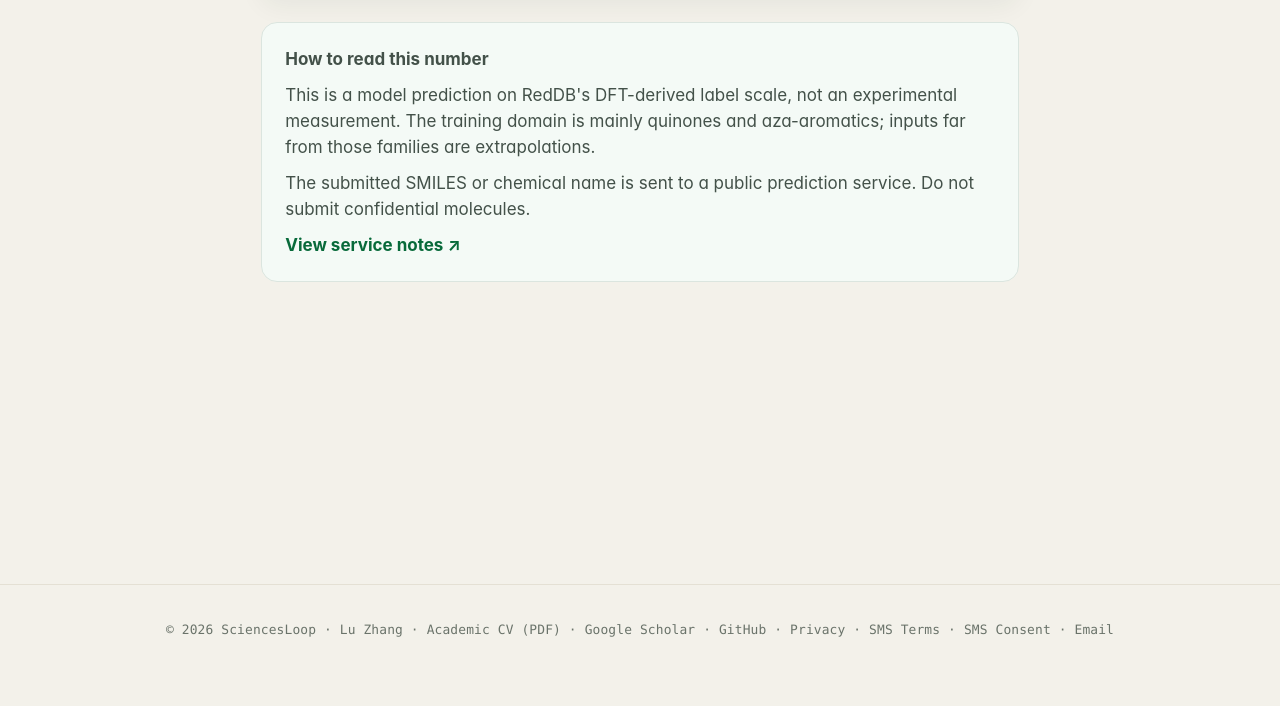
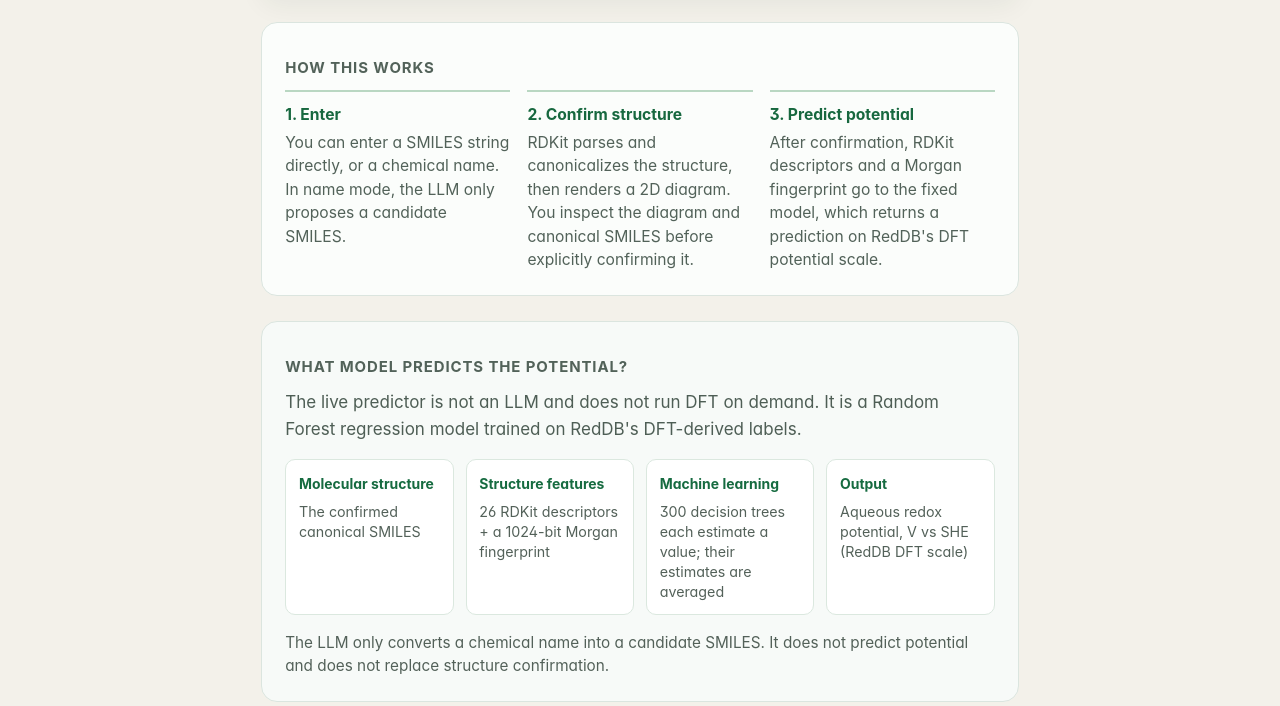
Before and after one commit to rockyzl/lu-zhang-site, an Astro site: page /agent/redox-rfb-predictor in a window 1280 px wide. Shown: the part 1052-1758 px from the top of the page. Before the commit the page ends 1727 px from the top, so only its background shows below. Built offline with nearby package versions, Linux system fonts and the light colour scheme; Astro itself is replaced by a stand-in of ours; no server answers.

Commit message:
Explain redox prediction model

```diff
--- a/src/components/RedoxRfbDemo.astro
+++ b/src/components/RedoxRfbDemo.astro
@@ -22,6 +22,21 @@ const copy = zh ? {
   confirm: "确认结构并预测",
   edit: "返回修改输入",
   structure: "二维分子结构",
+  howTitle: "这个流程怎样工作？",
+  howSteps: [
+    ["1. 输入", "你可以直接输入 SMILES；也可以输入化学名称。名称模式中，LLM 只负责提出一个候选 SMILES。"],
+    ["2. 结构确认", "RDKit 解析并标准化该结构，生成二维图。你检查图和 canonical SMILES 后，主动确认。"],
+    ["3. 电位预测", "确认后，RDKit 描述符和 Morgan fingerprint 被送入固定模型，输出 RedDB DFT 电位尺度上的预测值。"],
+  ],
+  modelTitle: "电位由什么模型预测？",
+  modelLead: "在线预测器不是 LLM，也不会现场运行 DFT。它是一个在 RedDB DFT 标签上训练好的 Random Forest 回归模型。",
+  modelPipeline: [
+    ["分子结构", "确认后的 canonical SMILES"],
+    ["结构特征", "26 个 RDKit 描述符 + 1024 位 Morgan fingerprint"],
+    ["机器学习", "300 棵决策树分别给出估计，再取平均"],
+    ["输出", "水系氧化还原电位，V vs SHE（RedDB DFT 尺度）"],
+  ],
+  llmRole: "LLM 的角色仅是把化学名称转成候选 SMILES；它不预测电位，也不替代结构确认。",
   loading: "正在预测…",
   resolved: "用于预测的 SMILES",
   value: "预测氧化还原电位",
@@ -53,6 +68,21 @@ const copy = zh ? {
   confirm: "Confirm structure and predict",
   edit: "Edit input",
   structure: "2D molecular structure",
+  howTitle: "How this works",
+  howSteps: [
+    ["1. Enter", "You can enter a SMILES string directly, or a chemical name. In name mode, the LLM only proposes a candidate SMILES."],
+    ["2. Confirm structure", "RDKit parses and canonicalizes the structure, then renders a 2D diagram. You inspect the diagram and canonical SMILES before explicitly confirming it."],
+    ["3. Predict potential", "After confirmation, RDKit descriptors and a Morgan fingerprint go to the fixed model, which returns a prediction on RedDB's DFT potential scale."],
+  ],
+  modelTitle: "What model predicts the potential?",
+  modelLead: "The live predictor is not an LLM and does not run DFT on demand. It is a Random Forest regression model trained on RedDB's DFT-derived labels.",
+  modelPipeline: [
+    ["Molecular structure", "The confirmed canonical SMILES"],
+    ["Structure features", "26 RDKit descriptors + a 1024-bit Morgan fingerprint"],
+    ["Machine learning", "300 decision trees each estimate a value; their estimates are averaged"],
+    ["Output", "Aqueous redox potential, V vs SHE (RedDB DFT scale)"],
+  ],
+  llmRole: "The LLM only converts a chemical name into a candidate SMILES. It does not predict potential and does not replace structure confirmation.",
   loading: "Predicting…",
   resolved: "SMILES used for prediction",
   value: "Predicted redox potential",
@@ -109,6 +139,22 @@ const copy = zh ? {
     </dl>
   </section>
 
+  <section class="rrp-how" aria-labelledby="redox-how-title">
+    <p class="rrp-result-label" id="redox-how-title">{copy.howTitle}</p>
+    <ol>
+      {copy.howSteps.map(([title, text]) => <li><strong>{title}</strong><span>{text}</span></li>)}
+    </ol>
+  </section>
+
+  <section class="rrp-model" aria-labelledby="redox-model-title">
+    <p class="rrp-result-label" id="redox-model-title">{copy.modelTitle}</p>
+    <p class="rrp-model-lead">{copy.modelLead}</p>
+    <div class="rrp-model-pipeline">
+      {copy.modelPipeline.map(([title, text]) => <div><strong>{title}</strong><span>{text}</span></div>)}
+    </div>
+    <p class="rrp-model-llm">{copy.llmRole}</p>
+  </section>
+
   <aside class="rrp-note">
     <strong>{copy.limitationTitle}</strong>
     <p>{copy.limitation}</p>
@@ -122,7 +168,7 @@ const copy = zh ? {
   .rrp-eyebrow { margin: 0 0 .55rem; color: #147a49; font-size: .8rem; font-weight: 800; letter-spacing: .08em; text-transform: uppercase; }
   .rrp h1 { margin: 0; font-size: clamp(2rem, 5vw, 3.3rem); line-height: 1.06; letter-spacing: -.04em; }
   .rrp-lead { max-width: 720px; color: #4b5966; font-size: 1.08rem; line-height: 1.65; }
-  .rrp-card, .rrp-confirm, .rrp-result, .rrp-note { border: 1px solid #dbe5df; border-radius: 16px; padding: 1.35rem; margin-top: 1.5rem; background: #fff; box-shadow: 0 9px 26px rgba(17, 55, 38, .06); }
+  .rrp-card, .rrp-confirm, .rrp-result, .rrp-how, .rrp-model, .rrp-note { border: 1px solid #dbe5df; border-radius: 16px; padding: 1.35rem; margin-top: 1.5rem; background: #fff; box-shadow: 0 9px 26px rgba(17, 55, 38, .06); }
   .rrp label, .rrp-result-label { display: block; font-weight: 750; margin-bottom: .55rem; }
   .rrp input, .rrp select { box-sizing: border-box; width: 100%; border: 1px solid #b8c9bd; border-radius: 9px; padding: .85rem; margin-bottom: .75rem; background: #fff; }
   .rrp input { font: 500 .96rem ui-monospace, SFMono-Regular, Menlo, monospace; }
@@ -148,9 +194,22 @@ const copy = zh ? {
   .rrp dt { color: #65736b; font-size: .78rem; font-weight: 700; text-transform: uppercase; }
   .rrp dd { margin: .25rem 0 0; font-weight: 650; }
   .rrp-note { background: #f4faf6; box-shadow: none; color: #435149; line-height: 1.55; }
+  .rrp-how { box-shadow: none; background: #fbfdfb; }
+  .rrp-how ol { display: grid; grid-template-columns: repeat(3, minmax(0, 1fr)); gap: 1rem; list-style: none; margin: 0; padding: 0; }
+  .rrp-how li { border-top: 2px solid #b9d7c2; padding-top: .65rem; color: #526259; line-height: 1.5; font-size: .92rem; }
+  .rrp-how li strong, .rrp-how li span { display: block; }
+  .rrp-how li strong { color: #17683f; margin-bottom: .25rem; }
+  .rrp-model { background: #f7faf8; box-shadow: none; }
+  .rrp-model-lead { max-width: 680px; color: #4e5e55; line-height: 1.55; margin-top: 0; }
+  .rrp-model-pipeline { display: grid; grid-template-columns: repeat(4, minmax(0, 1fr)); gap: .7rem; }
+  .rrp-model-pipeline div { position: relative; border: 1px solid #dbe8df; border-radius: 10px; padding: .75rem; background: #fff; min-height: 78px; }
+  .rrp-model-pipeline strong, .rrp-model-pipeline span { display: block; }
+  .rrp-model-pipeline strong { color: #166b40; font-size: .82rem; margin-bottom: .35rem; }
+  .rrp-model-pipeline span { color: #536159; font-size: .84rem; line-height: 1.4; }
+  .rrp-model-llm { color: #536159; font-size: .9rem; line-height: 1.5; margin: 1rem 0 0; }
   .rrp-note p { margin: .55rem 0; }
   .rrp-note a { color: #086a3a; font-weight: 700; }
-  @media (max-width: 640px) { .rrp-confirm, .rrp-result-structure { grid-template-columns: 1fr; } }
+  @media (max-width: 640px) { .rrp-confirm, .rrp-result-structure, .rrp-how ol, .rrp-model-pipeline { grid-template-columns: 1fr; } }
 </style>
 
 <script define:vars={{ apiBaseUrl, copy }}>
```
